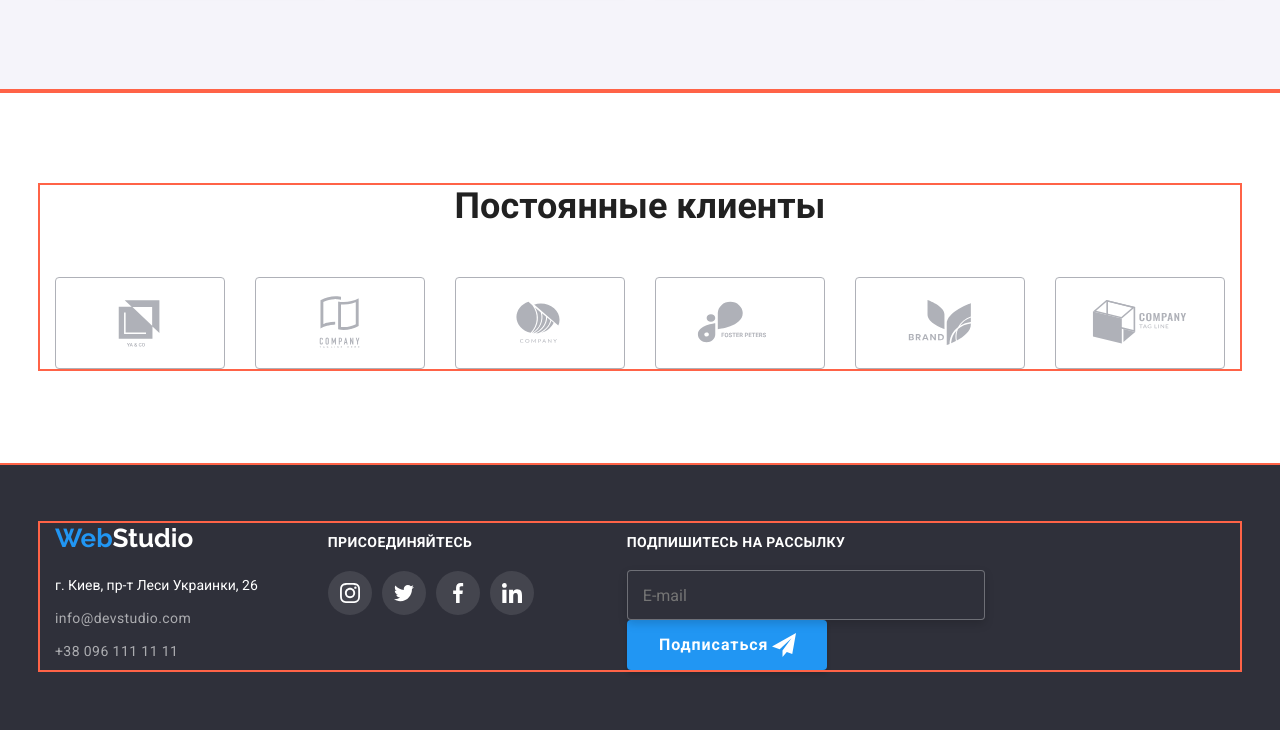
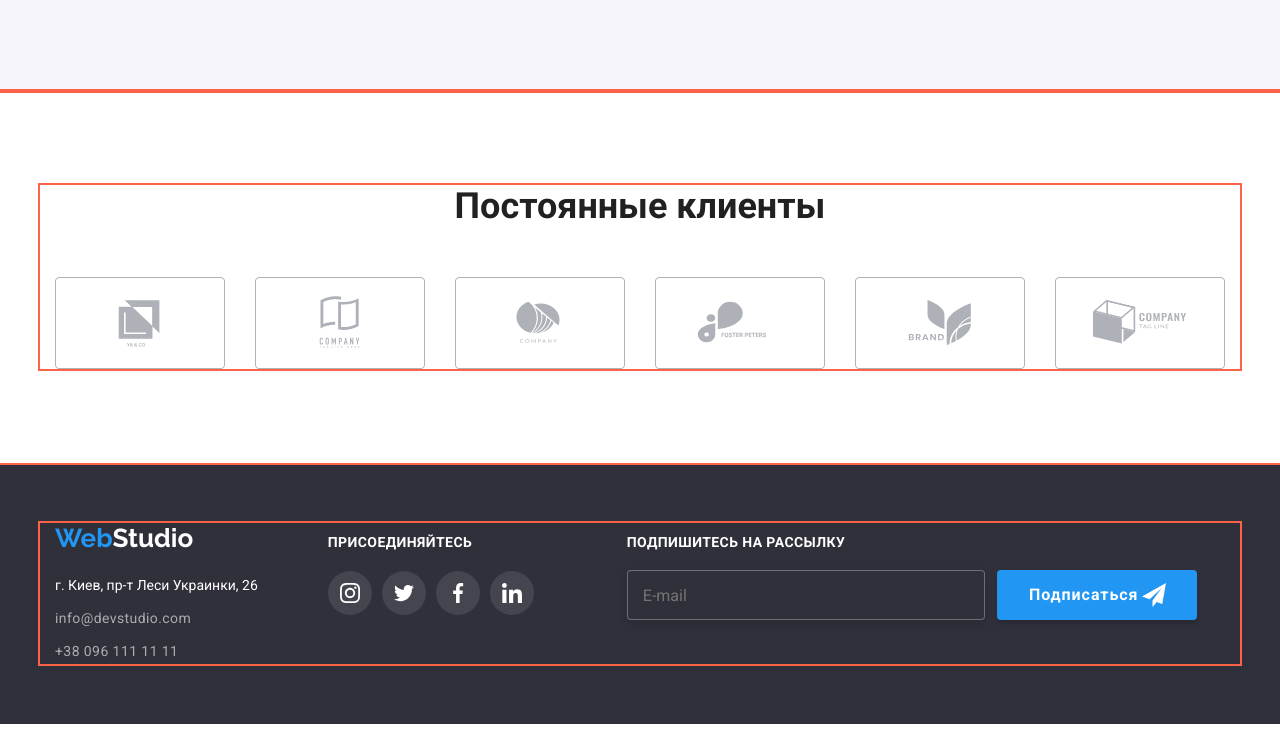
Before and after one commit to lubamos/goit-markup-hw-06, a plain HTML site: page index.html in a window 1280 px wide. Shown: the part 2252-2982 px from the top of the page. Drawn offline with nearby package versions, Linux system fonts and the light colour scheme.

Commit message:
дорабатывает subscribe

```diff
--- a/css/styles.css
+++ b/css/styles.css
@@ -598,6 +598,7 @@ h2 {
   flex-wrap: wrap;
 }
 
+
 .footer-subscribe-title {
 
   font-style: normal;
@@ -607,6 +608,11 @@ h2 {
   letter-spacing: 0.03em;
   text-transform: uppercase;
   color: var(--body-background-color);
+}
+.footer-subscribe label{
+  display: flex;
+
+
 }
 .footer-subscribe input {
   display: inline-block;
@@ -634,6 +640,8 @@ h2 {
   align-content: baseline;
   justify-content: space-evenly;
 
+  margin-top: 20px;
+  margin-left: 12px;
   padding: 13px 28px 13px 29px;
   font-weight: 700;
 
```
